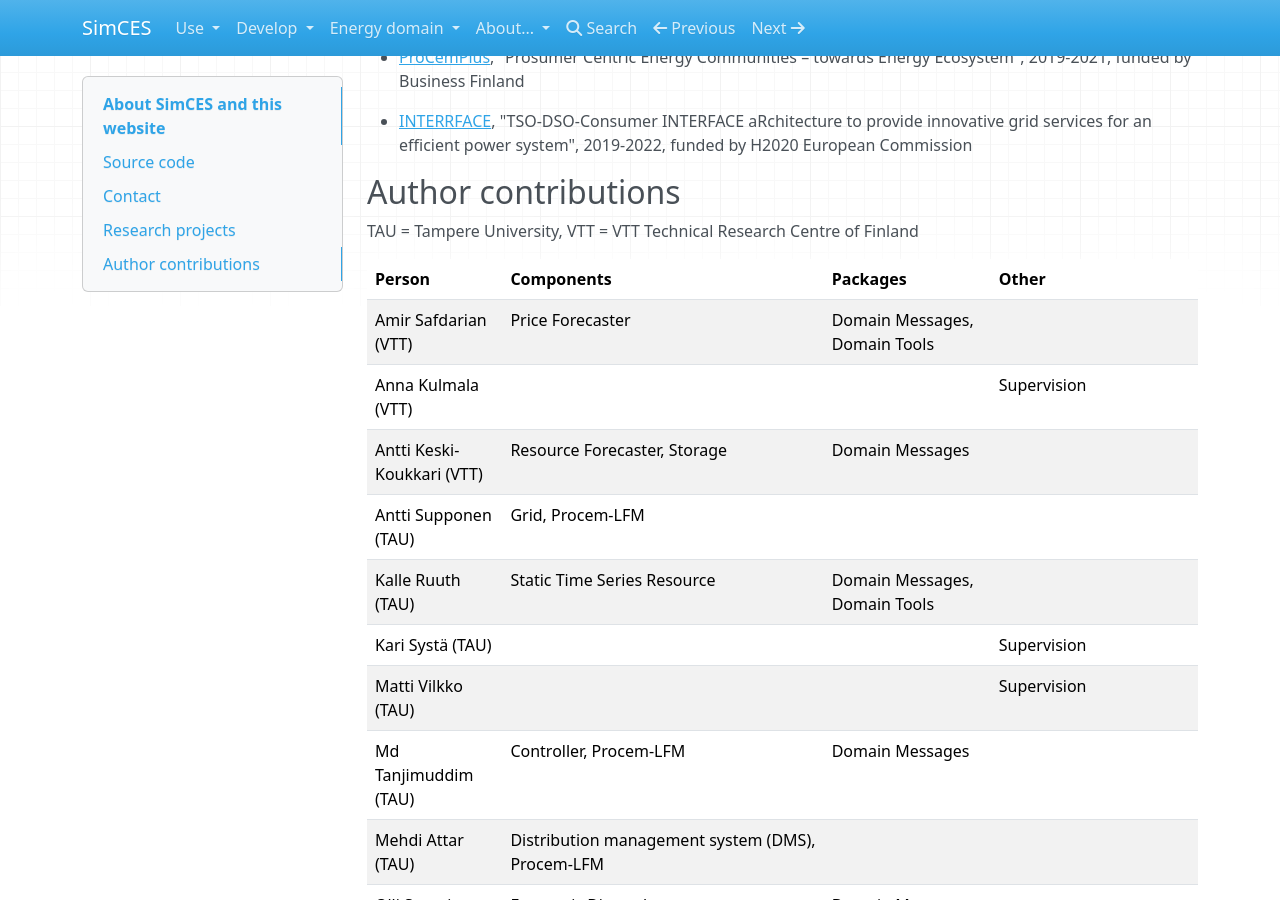
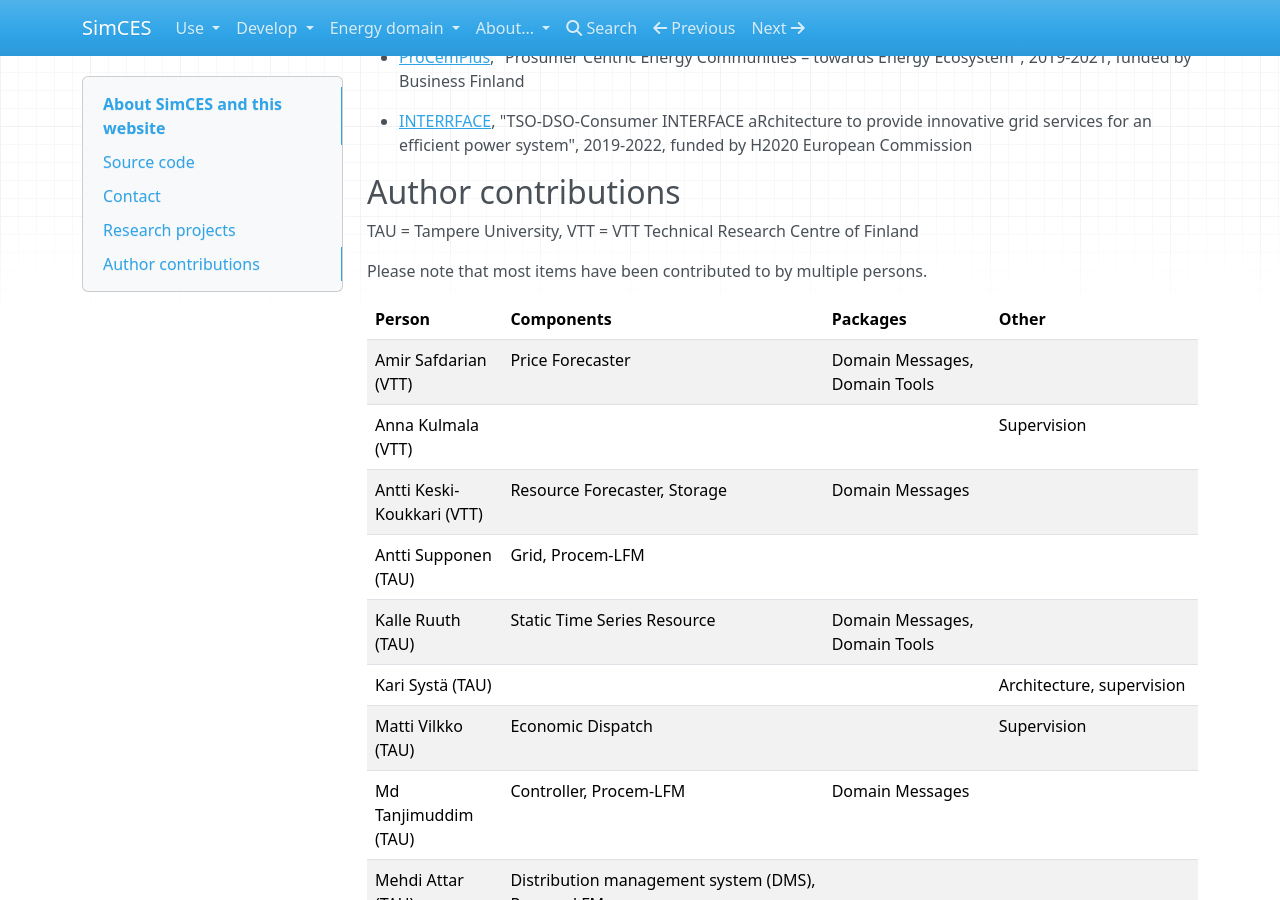
Before and after one commit to simcesplatform/simcesplatform.github.io, an MkDocs documentation site: the page built from markdown/about.md, in a window 1280 px wide and 900 px high, scrolled down 541 px. Built offline with MkDocs 1.6.1, drawn with Linux system fonts in a browser that asks for light colours; nearby versions of some CDN libraries; library files that are not in the unit come from our copies.

Commit message:
Update contributions

```diff
--- a/markdown/about.md
+++ b/markdown/about.md
@@ -30,6 +30,8 @@ SimCES and its parts have been developed in the following projects.
 
 TAU = Tampere University, VTT = VTT Technical Research Centre of Finland
 
+Please note that most items have been contributed to by multiple persons.
+
 | Person | Components | Packages | Other |
 | - | - | - | - |
 | Amir Safdarian (VTT) | Price Forecaster | Domain Messages, Domain Tools | |
@@ -37,8 +39,8 @@ TAU = Tampere University, VTT = VTT Technical Research Centre of Finland
 | Antti Keski-Koukkari (VTT) | Resource Forecaster, Storage | Domain Messages | |
 | Antti Supponen (TAU) | Grid, Procem-LFM | | |
 | Kalle Ruuth (TAU) | Static Time Series Resource | Domain Messages, Domain Tools | |
-| Kari Systä (TAU) | | | Supervision |
-| Matti Vilkko (TAU) | | | Supervision |
+| Kari Systä (TAU) | | | Architecture, supervision |
+| Matti Vilkko (TAU) | Economic Dispatch | | Supervision |
 | Md Tanjimuddim (TAU) | Controller, Procem-LFM | Domain Messages | |
 | Mehdi Attar (TAU) | Distribution management system (DMS), Procem-LFM | | |
 | Olli Suominen (TAU) | Economic Dispatch | Domain Messages | |
```
